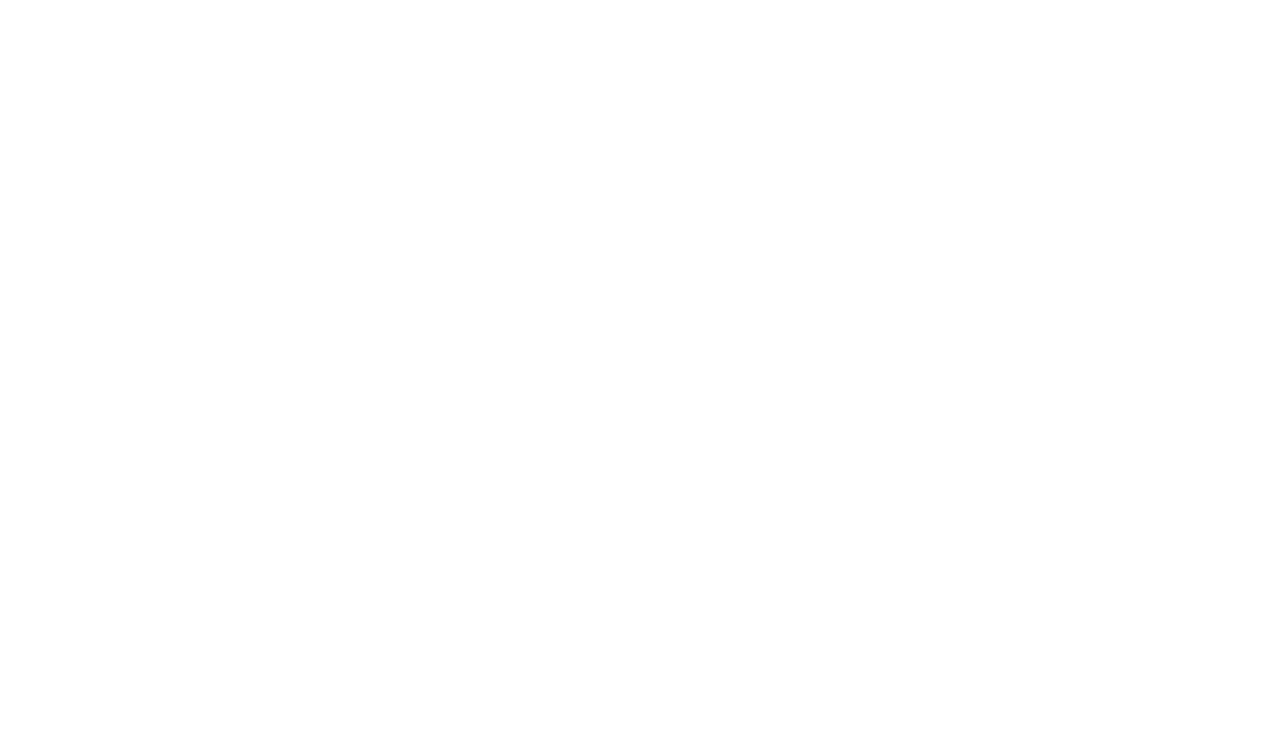
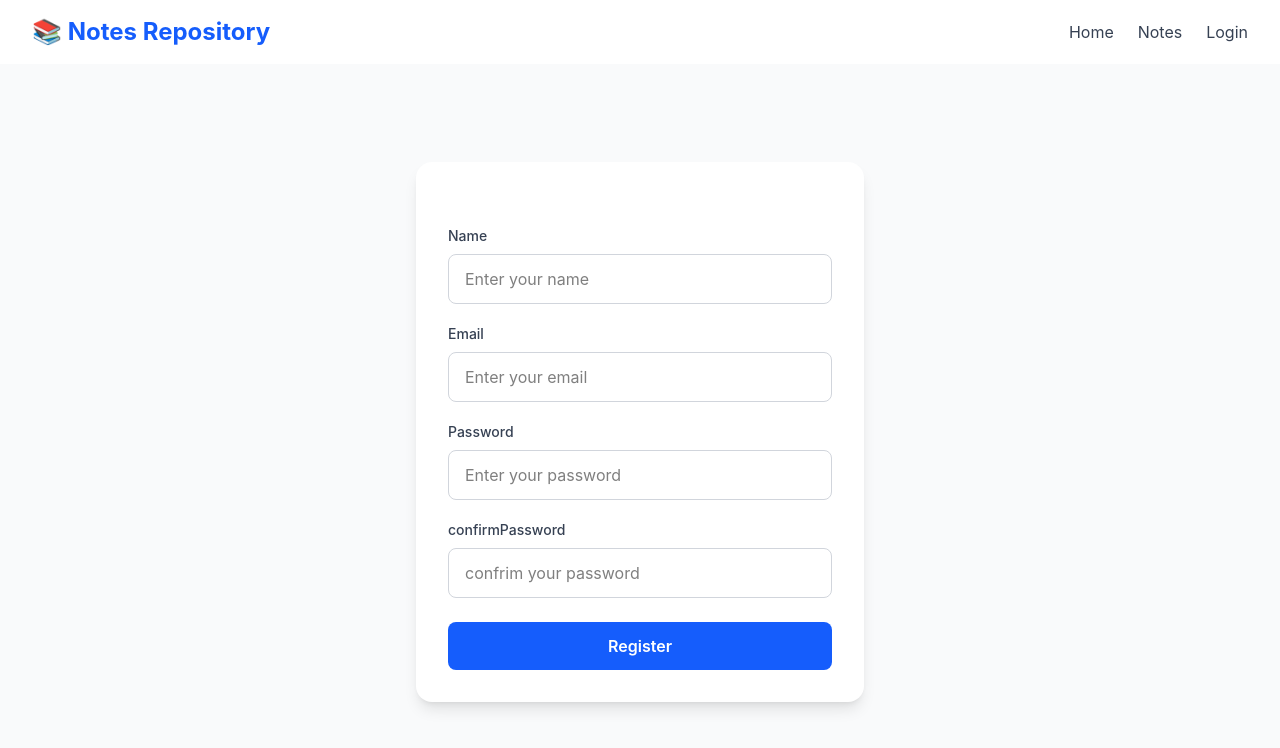
Before and after one commit to Amanshrivastab/Notes-Repository-, a React (Vite) app in the folder Notes-Repository-New/: page /register in a window 1280 px wide. Before the commit this address had no page. Shown: the top 748 px of the page. Built offline with nearby package versions, Linux system fonts and the light colour scheme.

Commit message:
Add register user page with validation now frontend part is complete

```diff
--- a/Notes-Repository-New/src/App.jsx
+++ b/Notes-Repository-New/src/App.jsx
@@ -5,6 +5,7 @@
 import Notes from "./pages/Notes";
 import Dashboard from "./pages/Dashboard";
 import NotesDetails from "./pages/NotesDetails";
+import Register from "./pages/Register";
 
 function App(){
   return(
@@ -12,6 +13,8 @@
       <Route path="/" element={<Home/>}/>
 
       <Route path="/login" element={<Login/>}/>
+
+      <Route path="/register" element={<Register/>}/>
 
       <Route path="/notes" element={<Notes/>}/>
 
--- a/Notes-Repository-New/src/pages/Login.jsx
+++ b/Notes-Repository-New/src/pages/Login.jsx
@@ -1,5 +1,7 @@
 import { useState } from "react";
 import Navbar from "../components/navbar";
+import { Link } from "react-router-dom";
+
 
 function Login() {
   const [email , setEmail] =useState("");
@@ -111,12 +113,12 @@
           {/* Register */}
           <p className="text-center text-sm text-gray-600 mt-6">
             Don't have an account?{" "}
-            <a
-              href="#"
+            <Link
+               to="/register"
               className="text-blue-600 font-medium hover:underline"
-            >
-              Register
-            </a>
+             >
+                  Register
+                   </Link>
           </p>
 
 
--- a/Notes-Repository-New/src/pages/Register.jsx
+++ b/Notes-Repository-New/src/pages/Register.jsx
@@ -0,0 +1,155 @@
+import { useState,consloe } from "react";
+import Navbar from "../components/navbar";
+
+const Register = ()=> {
+    const [name , setName] = useState("");
+    const [email , setEmail] = useState("");
+    const [password , setPassword ] = useState("");
+    const [confirmPassword , setConfirmPassword] = useState("");
+    const [error , setError] = useState({});
+
+    const handleSubmit = (e) => {
+    e.preventDefault();
+
+    const isValid = validateForm();
+    if(!isValid){
+      return
+    }
+    console.log("form is valid ");
+  };
+
+    const validateForm  = ()=>{
+    const newError = {};
+    const emailRegex = /^[^\s@]+@[^\s@]+\.[^\s@]+$/;
+
+    if(!name.trim()){
+      newError.name = "name is required ";
+    }
+
+    if(!email.trim()){
+      newError.email = "Email is required";
+    }else if (!emailRegex.test(email)) {
+       newError.email = "Please enter a valid email";
+      }
+
+    if(!password.trim()){
+      newError.password = "Password is required ";
+    }else if (password.length < 6) {
+        newError.password = "Password must be at least 6 characters";
+      }
+
+    if (!confirmPassword.trim()) {
+    newError.confirmPassword = "Please confirm your password";
+  } else if (password !== confirmPassword) {
+    newError.confirmPassword = "Passwords do not match";
+  }
+
+    setError(newError);
+
+    return Object.keys(newError).length === 0;
+  }
+
+    return(
+        <>
+            <Navbar/>
+
+             <main className="min-h-[calc(100vh-64px)] flex items-center justify-center px-5 py-10 bg-gray-50">
+
+            <div className="max-w-md w-full bg-white shadow-lg rounded-2xl p-8">
+
+        <form onSubmit={handleSubmit} className="mt-8">
+            {/*name*/}
+            <div>
+                <label className="block  text-sm font-medium text-gray-700 mb-2">
+                    Name
+                </label>
+
+                <input
+                type="Text"
+                placeholder="Enter your name"
+                value={name}
+                onChange={(e)=>setName(e.target.value)}
+                className="w-full border border-gray-300 rounded-lg px-4 py-3 outline-none focus:ring-2 focus:ring-blue-500"
+                    />
+                    {error.name && (
+                 <p className="text-red-500 text-sm mt-1">
+                   {error.name}
+                   </p>
+                  )}
+            </div>
+
+            {/* Email */}
+            <div className="mt-5">
+              <label className="block text-sm font-medium text-gray-700 mb-2">
+                Email
+              </label>
+
+              <input
+                type="email"
+                placeholder="Enter your email"
+                value={email}
+                onChange={(e)=>setEmail(e.target.value)}
+                className="w-full border border-gray-300 rounded-lg px-4 py-3 outline-none focus:ring-2 focus:ring-blue-500"
+              />
+               {error.email && (
+                 <p className="text-red-500 text-sm mt-1">
+                   {error.email}
+                   </p>
+                  )}
+            </div>
+
+            {/* Password */}
+            <div className="mt-5">
+              <label className="block text-sm font-medium text-gray-700 mb-2">
+                Password
+              </label>
+
+              <input
+                type="password"
+                placeholder="Enter your password"
+                value={password}
+                onChange={(e) => setPassword(e.target.value)}
+                className="w-full border border-gray-300 rounded-lg px-4 py-3 outline-none focus:ring-2 focus:ring-blue-500"
+              />
+              {error.password && (
+                 <p className="text-red-500 text-sm mt-1">
+                   {error.password}
+                   </p>
+                  )}
+            </div>
+            <div className="mt-5">
+              <label className="block text-sm font-medium text-gray-700 mb-2">
+                confirmPassword
+              </label>
+
+              <input
+                type="password"
+                placeholder="confrim your password"
+                value={confirmPassword}
+                onChange={(e) => setConfirmPassword(e.target.value)}
+                className="w-full border border-gray-300 rounded-lg px-4 py-3 outline-none focus:ring-2 focus:ring-blue-500"
+              />
+              {error.confirmPassword && (
+                 <p className="text-red-500 text-sm mt-1">
+                   {error.confirmPassword}
+                   </p>
+                  )}
+            </div>
+
+            {/* Login Button */}
+            <button
+              type="submit"
+              className="w-full mt-6 bg-blue-600 text-white py-3 rounded-lg font-semibold hover:bg-blue-700 transition-colors"
+            >
+              Register
+            </button>
+
+          </form>
+
+          </div>
+          </main>
+
+          </>
+    )
+}
+export default Register;
```
Also changed, not shown: 1 other file (tests, documents, lock files or other folders).
